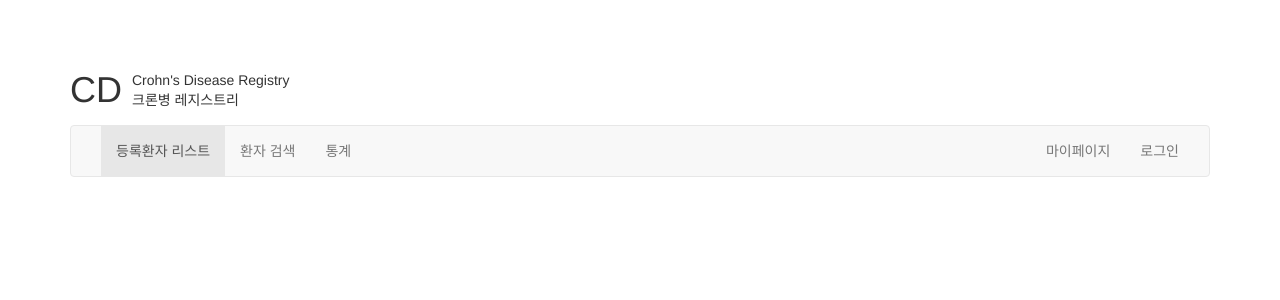
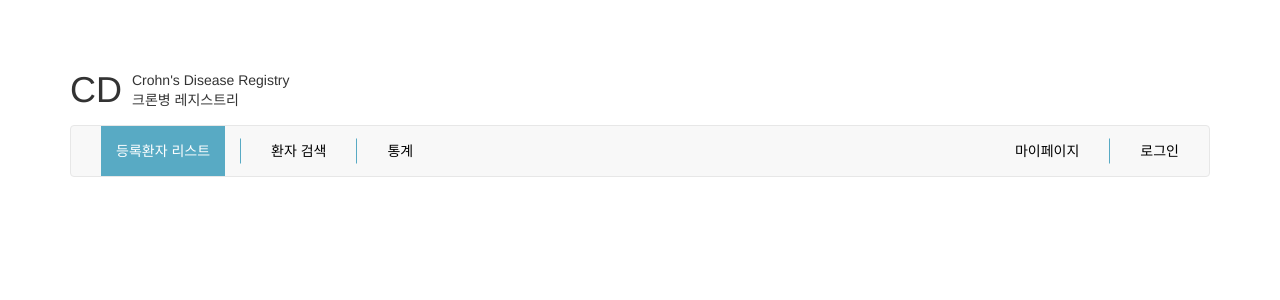
Before and after one commit to jw0927/PatientManagementSystem, a Flask app: template PMS-server/app/templates/navi.html in a window 1280 px wide. Shown: the top 300 px of the page. Run offline with Flask 2, Linux system fonts and the light colour scheme; the template is opened without the code that fills it, so the values that code supplies are empty; some libraries are stand-ins or nearby versions.

Commit message:
ljw/nav: create custom_nav.css and add divider-vertical in nav.

```diff
--- /dev/null
+++ b/PMS-server/app/templates/custom_nav.css
@@ -0,0 +1,23 @@
+.navbar-default .navbar-nav > li > a {
+  color: black;
+}
+
+.navbar-default .navbar-nav > li > a:hover,
+.navbar-default .navbar-nav > li > a:focus {
+  color: #777;
+}
+
+.navbar-default .navbar-nav > .active > a,
+.navbar-default .navbar-nav > .active > a:hover,
+.navbar-default .navbar-nav > .active > a:focus {
+    color: white;
+    background-color: #58AAC4;
+}
+
+.divider-vertical {
+    position:relative;
+    transform: 			translateY(50%);
+    height: 25px;
+    border-left: 1px solid #58AAC4;
+    margin: 0 15px;
+}
--- a/PMS-server/app/templates/navi.html
+++ b/PMS-server/app/templates/navi.html
@@ -10,6 +10,7 @@
     <link rel="stylesheet" href="https://maxcdn.bootstrapcdn.com/bootstrap/3.3.5/css/bootstrap.min.css">
     <link rel="stylesheet" href="https://maxcdn.bootstrapcdn.com/font-awesome/4.4.0/css/font-awesome.min.css">
     <link rel="stylesheet" href="navi.css">
+    <link rel="stylesheet" href="custom_nav.css">
 
     <!-- HTML5 Shim and Respond.js IE8 support of HTML5 elements and media queries -->
     <!-- WARNING: Respond.js doesn't work if you view the page via file:// -->
@@ -48,13 +49,16 @@
           <div class="collapse navbar-collapse" id="navbar">
             <ul class="nav navbar-nav">
               <li class="active"><a href="#">등록환자 리스트</a></li>
+              <li class="divider-vertical visible-lg"></li>
               <li class="inactive"><a href="#">환자 검색</a></li>
+              <li class="divider-vertical visible-lg"></li>
               <li class="inactive"><a href="#">통계</a></li>
 
             </ul>
 
             <ul class="nav navbar-nav navbar-right">
               <li><a href="#">마이페이지</a></li>
+              <li class="divider-vertical visible-lg"></li>
               <li><a href="#">로그인</a></li>
             </ul>
           </div><!-- /.navbar-collapse -->
```
